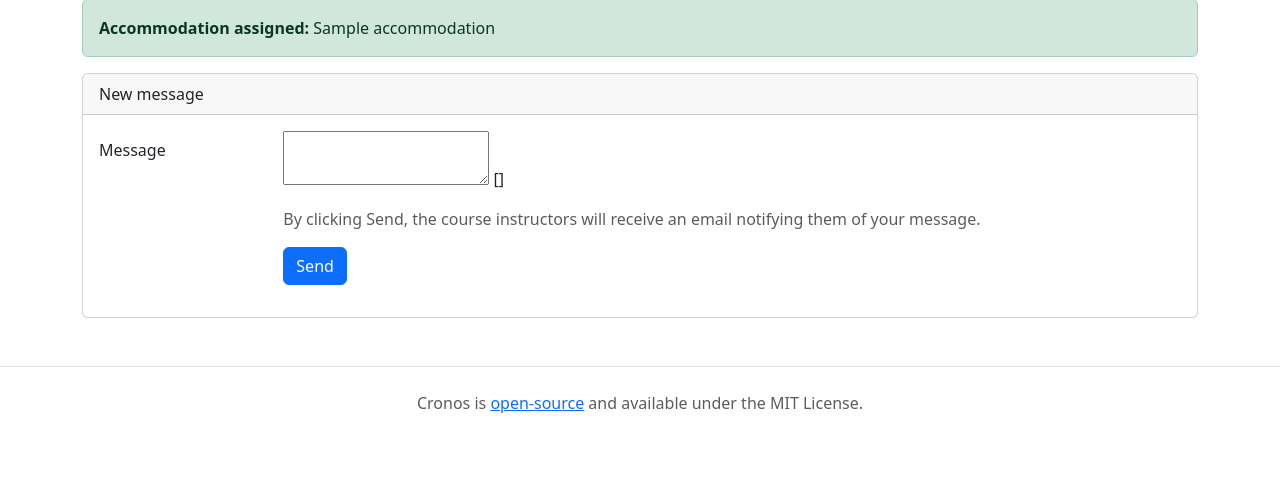
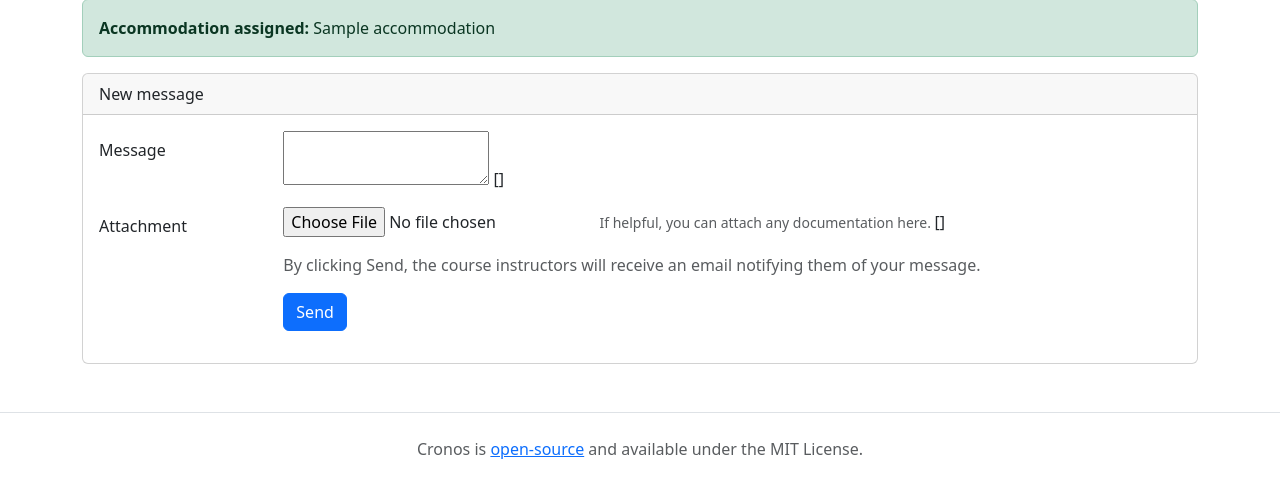
Before and after one commit to j-mao/cronos, a Django app: template exams/templates/exams/request.html in a window 1280 px wide. Shown: the part 167-656 px from the top of the page. Run offline with Django 4.2, Linux system fonts and the light colour scheme; the template is opened without the code that fills it: most values are stand-ins (such as "Sample title", 1, 10 or a date in 2020); form fields are guessed from the names that the template uses.

Commit message:
Support file upload attachments to messages
Closes #2

```diff
--- a/cronos/urls.py
+++ b/cronos/urls.py
@@ -13,6 +13,8 @@ Including another URLconf
     1. Import the include() function: from django.urls import include, path
     2. Add a URL to urlpatterns:  path('blog/', include('blog.urls'))
 """
+from django.conf import settings
+from django.conf.urls.static import static
 from django.contrib import admin
 from django.urls import include, path
 
@@ -24,4 +26,4 @@ urlpatterns = [
 
     path(r"", include("registrar.urls")),
     path(r"<int:year>/<str:season>/<str:course_number>/exams/", include("exams.urls")),
-]
+] + static(settings.STATIC_URL, document_root=settings.STATIC_ROOT) + static(settings.MEDIA_URL, document_root=settings.MEDIA_ROOT)
--- a/environment.yml
+++ b/environment.yml
@@ -6,3 +6,4 @@ dependencies:
   - flup=1.0.3
   - python-ldap=3.4.0
   - pytz=2022.7.1
+  - whitenoise=6.3.0
--- a/exams/forms.py
+++ b/exams/forms.py
@@ -53,7 +53,7 @@ class AbstractMessageForm(forms.ModelForm):
 
     class Meta:
         model = Message
-        fields = ["body", "update_accommodation"]
+        fields = ["body", "attachment", "update_accommodation"]
 
     def __init__(self, *args, quiz: Quiz, student: User, author: User, **kwargs):
         super().__init__(*args, **kwargs)
@@ -93,7 +93,7 @@ class MessageRemoveAccommodationForm(AbstractMessageForm):
 
 class MessageUseExistingAccommodationForm(AbstractMessageForm):
     class Meta(AbstractMessageForm.Meta):
-        fields = ["body", "update_accommodation", "accommodation"]
+        fields = ["body", "attachment", "update_accommodation", "accommodation"]
 
     def __init__(self, *args, **kwargs):
         super().__init__(*args, **kwargs)
@@ -114,7 +114,7 @@ class MessageCreateNewAccommodationForm(AbstractMessageForm):
     comments = forms.CharField(max_length=1024, required=False)
 
     class Meta(AbstractMessageForm.Meta):
-        fields = ["body", "update_accommodation", "location", "start", "end", "comments"]
+        fields = ["body", "attachment", "update_accommodation", "location", "start", "end", "comments"]
 
     def __init__(self, *args, **kwargs):
         super().__init__(*args, **kwargs)
--- a/exams/templates/exams/request.html
+++ b/exams/templates/exams/request.html
@@ -60,7 +60,7 @@
       New message
     </div>
     <div class="card-body">
-      <form action="?accommodation={{ request.GET.accommodation|urlencode }}" method="POST">
+      <form action="?accommodation={{ request.GET.accommodation|urlencode }}" method="POST" enctype="multipart/form-data">
         {% csrf_token %}
         {{ form.non_field_errors }}
         {% if is_instructor %}
@@ -147,6 +147,16 @@
             {{ form.body }}
             {{ form.body.errors }}
           </div>
+          <label for="{{ form.body.id_for_label }}" class="col-sm-4 col-md-3 col-lg-2 col-form-label mb-1">
+            Attachment
+          </label>
+          <div class="col-sm-8 col-md-9 col-lg-10 mb-3">
+            {{ form.attachment }}
+            <small class="text-muted">
+              If helpful, you can attach any documentation here.
+            </small>
+            {{ form.attachment.errors }}
+          </div>
         </div>
         <div class="row">
           <div class="col offset-sm-4 offset-md-3 offset-lg-2 mb-3">
@@ -190,6 +200,16 @@
         <p class="card-text">
           {{ message.body|linebreaks }}
         </p>
+        {% if message.attachment %}
+          <p class="card-text">
+            <a href="{{ message.attachment.url }}">
+              <svg xmlns="http://www.w3.org/2000/svg" width="16" height="16" fill="currentColor" class="bi bi-paperclip" viewBox="0 0 16 16">
+                <path d="M4.5 3a2.5 2.5 0 0 1 5 0v9a1.5 1.5 0 0 1-3 0V5a.5.5 0 0 1 1 0v7a.5.5 0 0 0 1 0V3a1.5 1.5 0 1 0-3 0v9a2.5 2.5 0 0 0 5 0V5a.5.5 0 0 1 1 0v7a3.5 3.5 0 1 1-7 0V3z"/>
+              </svg>
+              {{ message.attachment_filename }}
+            </a>
+          </p>
+        {% endif %}
       </div>
     </div>
   {% endfor %}
--- a/exams/views.py
+++ b/exams/views.py
@@ -203,7 +203,7 @@ def accommodation_request(request, *, year, season, course_number, quiz_identifi
         "end": make_naive(quiz.end),
     }
     if request.method == "POST":
-        form = form_cls(request.POST, quiz=quiz, student=student, author=request.user, initial=initial)
+        form = form_cls(request.POST, request.FILES, quiz=quiz, student=student, author=request.user, initial=initial)
         if form.is_valid():
             message = form.save()
             accommodation_request = message.request
```
Also changed, not shown: cronos/settings.py (+9 -0 lines), exams/models.py (+11 -0 lines), exams/migrations/0003_message_attachment.py (added).
